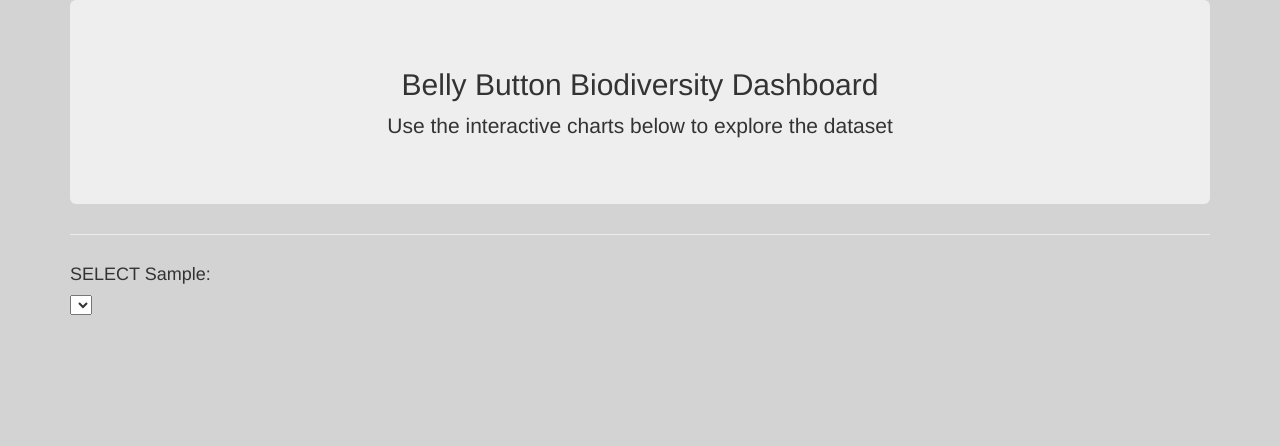
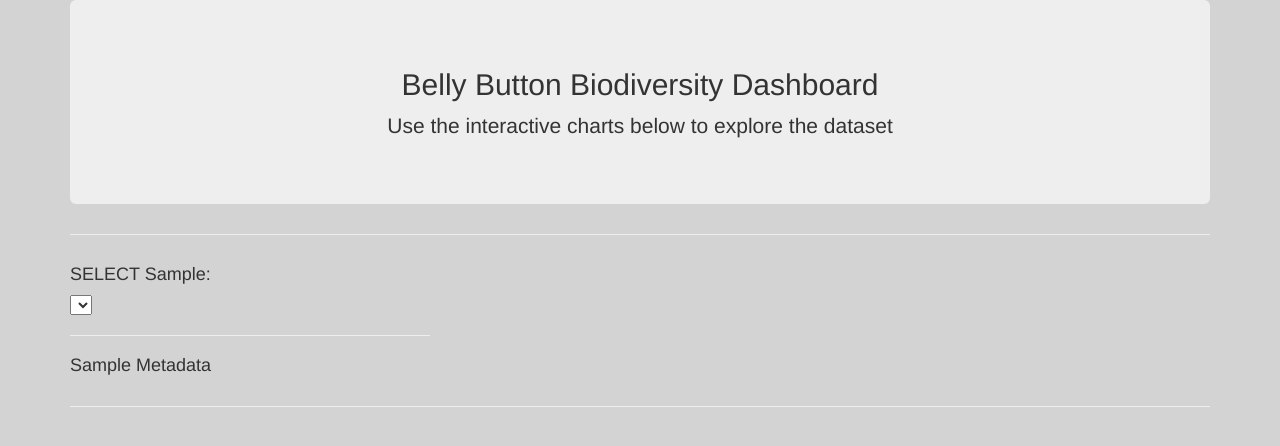
Before and after one commit to ad333/Data_Homework, a Flask app: page / in a window 1280 px wide. Shown: the top 446 px of the page. Run offline with Flask 2, Linux system fonts and the light colour scheme; lists and menus that the app fills with data are empty; parts of the project's set-up code (start-up, migrations or seed data) failed here and were passed over; some libraries are stand-ins or nearby versions.

Commit message:
HW15_Interactive_Visualizations_and_Dashboards further updates

```diff
--- a/HW15_Interactive_Visualizations_and_Dashboard/static/plots.js
+++ b/HW15_Interactive_Visualizations_and_Dashboard/static/plots.js
@@ -1,9 +1,4 @@
-// var $selDataset = document.getElementById("selDataset");
-// var $pie = document.getElementById("pie");
-// var $bubble = document.getElementById("bubble");
-// var $metadata = document.getElementById("metadata");
-
-
+// Function to get sample ids/names
 function getSampleNames() {
   var x = [];
 
@@ -28,21 +23,41 @@ function getSampleNames() {
 getSampleNames();
 
 
-function init(sample = "BB_940")  {
+// Function to get otu descriptions
+function getOtuDescriptions()  {
+  var url = "/otu";
+  Plotly.d3.json(url, function(error, response) {
+
+    if (error) return console.warn(error);
+
+    for (i=0; i<response.length; i++)  {
+      x.push(response[i]);
+    }
+    //console.log(x);
+    return x;
+  })
+}
+
+
+// Function to create initial page using default data (BB_940)
+function init(sample)  {
+  plotPie(sample);
   plotBubble(sample);
   displayMetadata(sample);
-  plotPie(sample);
 };
+init("BB_940");
 
 
+// Function to handle option change
 function optionChanged(sample)  {
   plotPie(sample);
   plotBubble(sample);
   displayMetadata(sample);
 };
-
 // optionChanged(sample);
 
+
+// Function to create pie chart
 function plotPie(sample)  {
   var url = "/samples/" + sample;
   Plotly.d3.json(url, function(error, response)  {
@@ -50,14 +65,6 @@ function plotPie(sample)  {
 
     var labels_list = [];
     var values_list = [];
-    /*
-    for (i=0; i<10; i++)  {
-      var label = response["otu_ids"][i];
-      labels_list.push(label);
-      var value = response["sample_values"][i];
-      values_list.push(value);
-    };
-    */
 
     var labels_list = response["otu_ids"].slice(0, 10);
     var values_list = response["sample_values"].slice(0, 10);
@@ -65,6 +72,7 @@ function plotPie(sample)  {
     var trace1 = {
       labels: labels_list,
       values: values_list,
+      hovertext: labels_list,
       type: "pie"
     };
 
@@ -81,6 +89,7 @@ function plotPie(sample)  {
 };
 
 
+// Function to create bubble chart
 function plotBubble(sample)  {
   var url = "/samples/" + sample;
   Plotly.d3.json(url, function(error, response)  {
@@ -89,38 +98,51 @@ function plotBubble(sample)  {
     var labels_list = [];
     var values_list = [];
 
-    var labels_list = response["otu_ids"].slice(0, 10);
-    var values_list = response["sample_values"].slice(0, 10);
+    var labels_list = response["otu_ids"];
+    var values_list = response["sample_values"];
 
-    var trace1 = {
-      labels: labels_list,
-      values: values_list,
-      type: "bubble"
-    };
+    var trace = {
+      x: labels_list,
+      y: values_list,
+      mode: "markers",
+      marker:{
+        color: labels_list,
+        size: values_list,
+        mode: "markers",
+        text: labels_list,
+        type: "scatter"
+      }
+    }
 
-    var data = [trace1];
+    var data = [trace];
 
     var layout = {
       title: "'Bubble' Chart",
       xaxis: {title: 'otu_ids'},
       yaxis: {title: 'sample_values'}
-    };
+    }
 
     Plotly.newPlot("bubble", data, layout);
   });
 };
 
 
+// Function to display sample metadata info
 function displayMetadata(sample)  {
   var url = "/metadata/" + sample;
   Plotly.d3.json(url, function(error, response)  {
     if (error) return console.warn(error);
-  console.log(response);
+    console.log(response);
 
-  var data = response;
+    var keys_ = Object.keys(response);
+    var values_ = Object.values(response)
 
-  document.getElementById("metadata").innerHTML = data;
-
-
+    var v = document.getElementById("metadata");
+    v.innerHTML = "";
+    for (i = 0; i < keys_.length; i++) {
+      var par = document.createElement("p");
+      par.innerHTML = keys_[i] + ": " + values_[i];
+      v.appendChild(par)
+    }
   });
 };
--- a/HW15_Interactive_Visualizations_and_Dashboard/templates/index.html
+++ b/HW15_Interactive_Visualizations_and_Dashboard/templates/index.html
@@ -23,32 +23,27 @@
         <hr>
 
         <div class="row">
-            <div class="col-md-12">
+            <div class="col-md-4">
                 <div class="form-group">
                     <h4>SELECT Sample:</h4>
                     <select id="selDataset" onchange="optionChanged(this.value)"></select>
                 </div>
+                <hr>
+                <div id="metadata">
+                    <h4>Sample Metadata</h4>
+                </div>
             </div>
-        </div>
 
-        <div class="row">
-            <div class="col-md-12">
+            <div class="col-md-8">
                 <div id="pie"></div>
             </div>
         </div>
-
+        <hr>
         <div class="row">
             <div class="col-md-12">
                 <div id="bubble"></div>
             </div>
         </div>
-
-        <div class="row">
-            <div class="col-md-12">
-                <div id="metadata"></div>
-            </div>
-        </div>
-
     </div>
 
     <script src="../static/plots.js" type="text/javascript"></script>
```
Also changed, not shown: HW15_Interactive_Visualizations_and_Dashboard/README.md.
